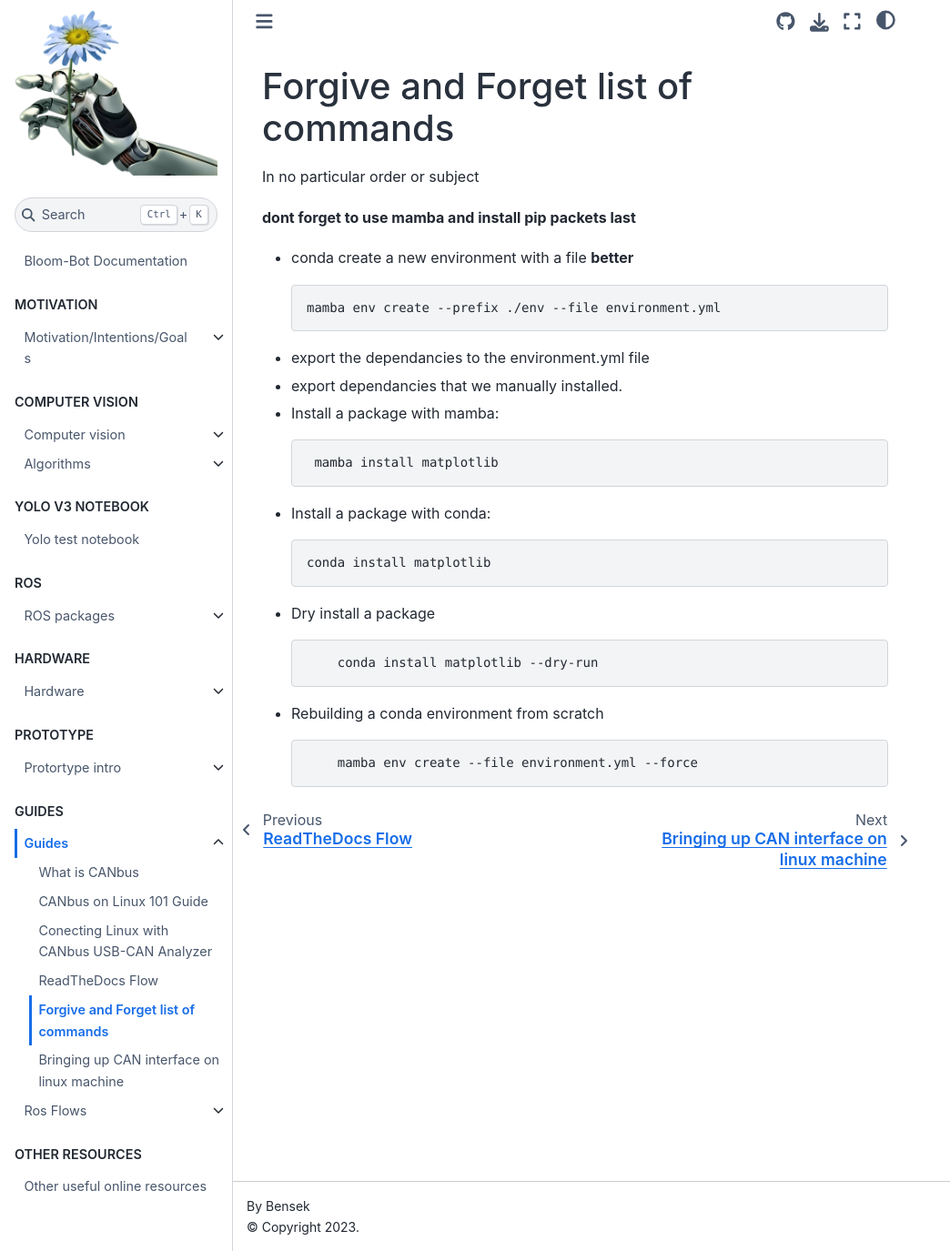
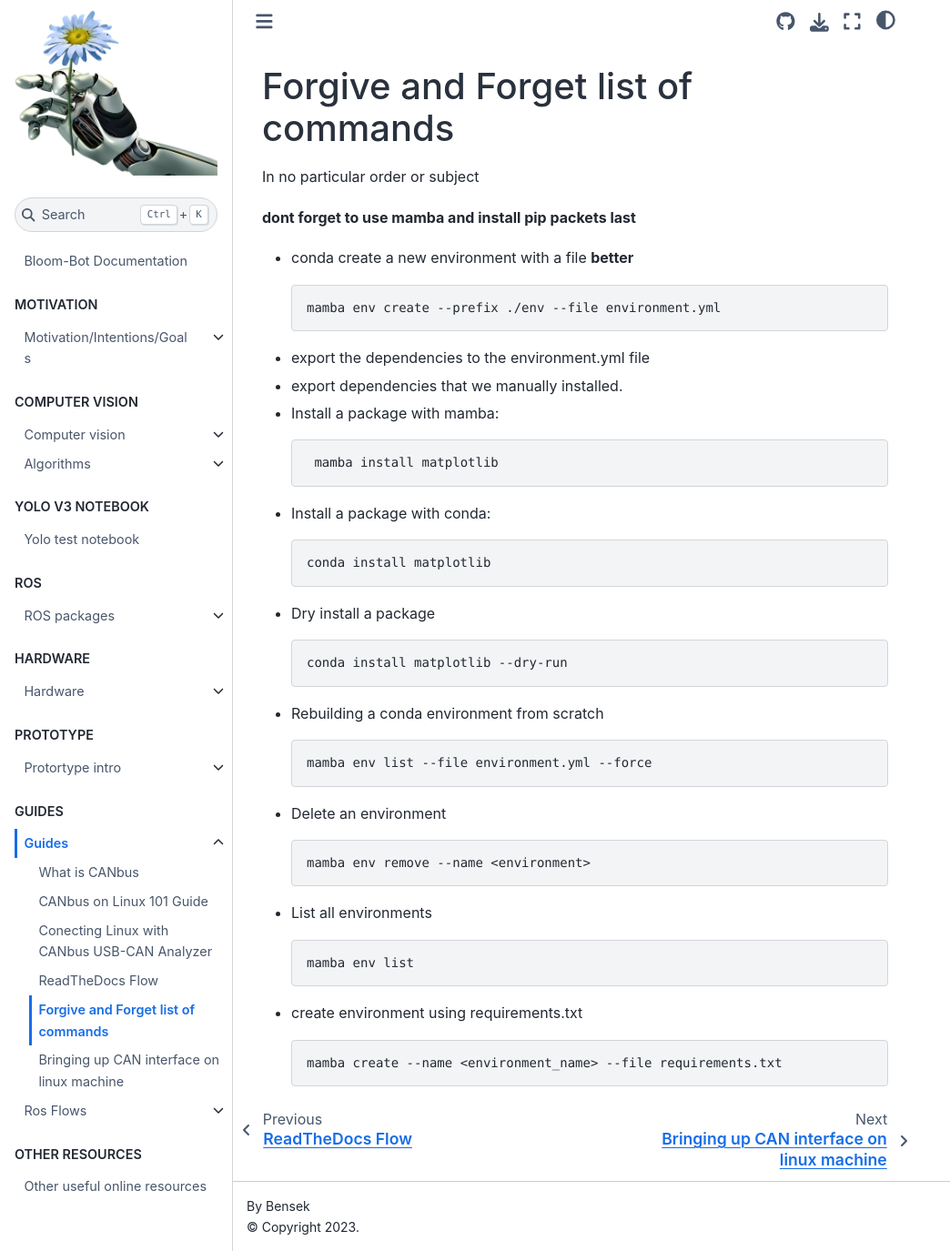
Before and after one commit to flippybit/bery-bot, a Jupyter Book: the page built from docs/guides/forgive-and-forget.md, in a window 1280 px wide and 1375 px high. Shown: the whole window at 91% size, without its empty margins (0-1044 px from the left). Built offline with Jupyter Book 1.0.4 settings and Sphinx 7.4.7 and the Sphinx Book theme 1.1.4, drawn with Linux system fonts in a browser that asks for light colours; pages that are not in the unit, such as notebooks, are missing from menus.

Commit message:
added conda commands

````diff
--- a/docs/guides/forgive-and-forget.md
+++ b/docs/guides/forgive-and-forget.md
@@ -6,8 +6,8 @@ In no particular order or subject
     ```bash
     mamba env create --prefix ./env --file environment.yml
     ```
-* export the dependancies to the environment.yml file
-* export dependancies that we manually installed.
+* export the dependencies to the environment.yml file
+* export dependencies that we manually installed.
 
 * Install a package with mamba:
    ```bash
@@ -19,9 +19,21 @@ In no particular order or subject
     ```
 * Dry install a package
     ```bash
-        conda install matplotlib --dry-run
+    conda install matplotlib --dry-run
     ```
 * Rebuilding a conda environment from scratch
     ```bash
-        mamba env create --file environment.yml --force
+    mamba env list --file environment.yml --force
     ```
+* Delete an environment
+    ```bash
+    mamba env remove --name <environment>
+    ```
+* List all environments
+    ```bash
+    mamba env list
+    ```
+* create environment using requirements.txt
+    ```bash
+    mamba create --name <environment_name> --file requirements.txt
+    ```
````
Also changed, not shown: docs/flows/docker-ros.md (added, +8 -0 lines).
